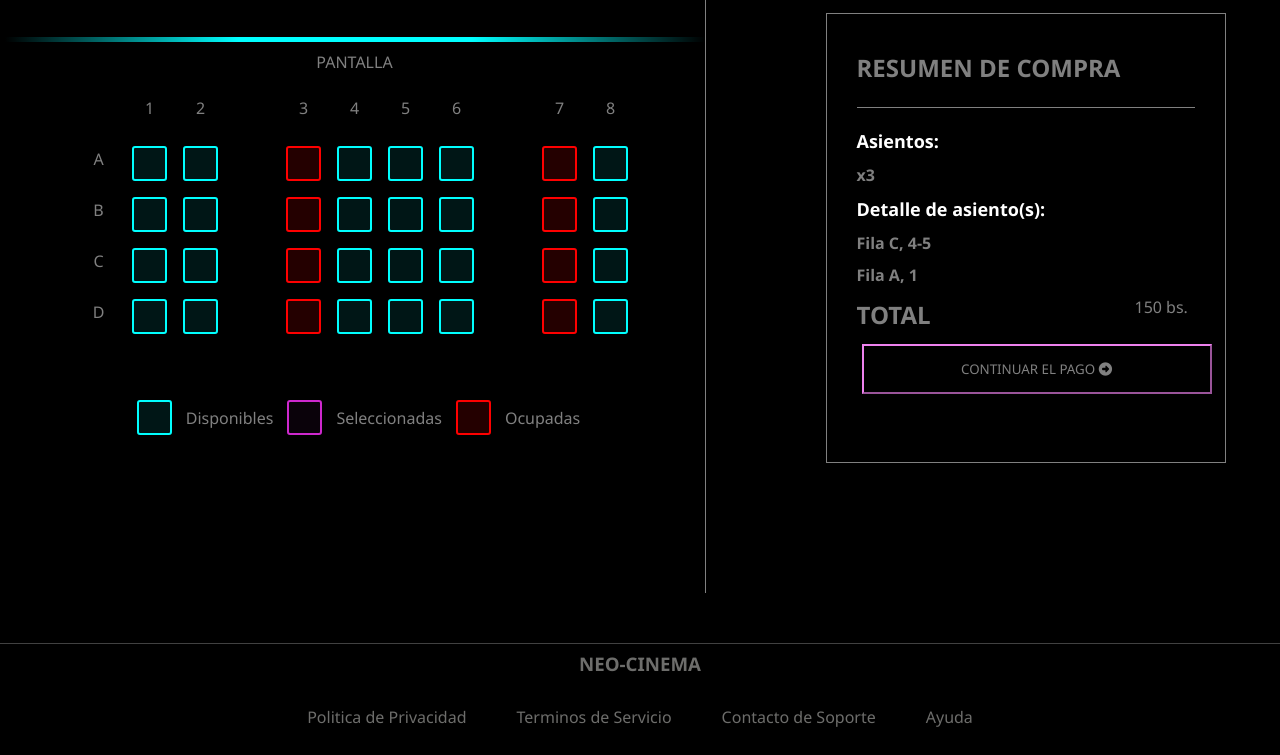
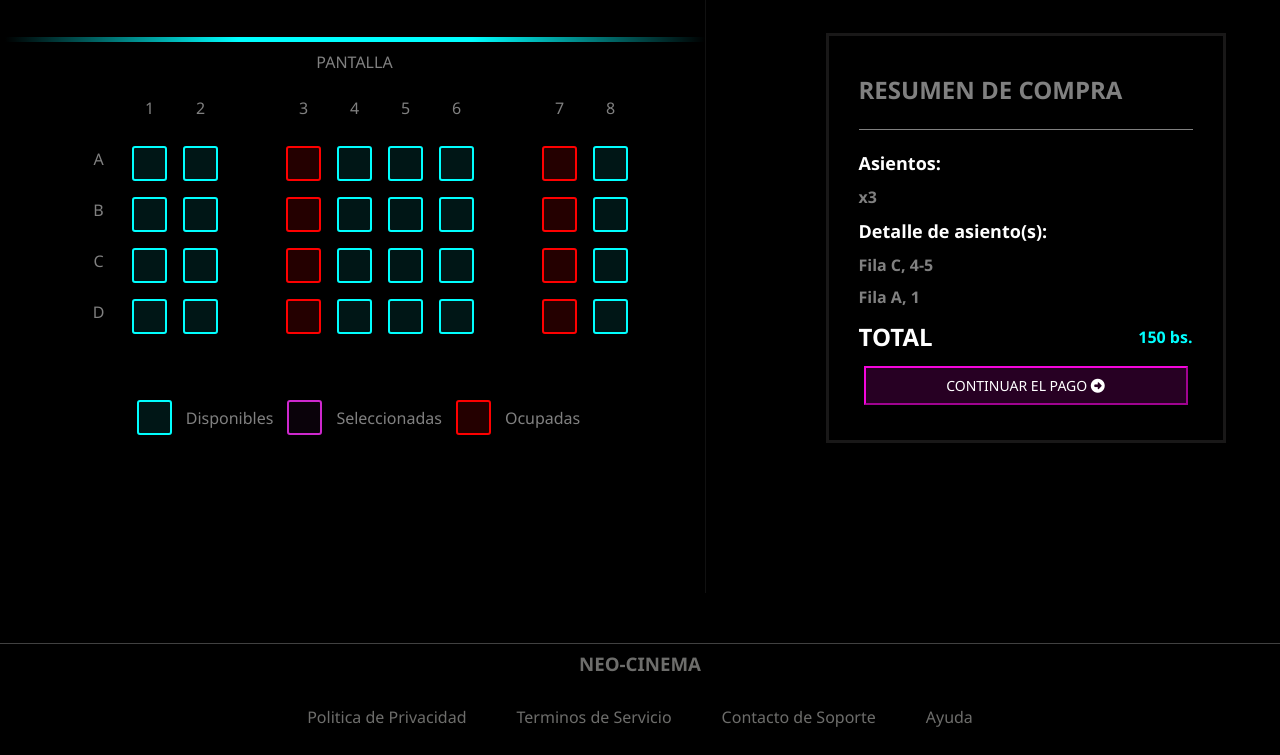
Before and after one commit to Web-101/proyecto-final-VHAL06, a plain HTML site: page sala.html in a window 1280 px wide. Shown: the part 237-992 px from the top of the page. Drawn offline with Linux system fonts and the light colour scheme.

Commit message:
Proyecto "Completo" v1 .0

```diff
--- a/sala.css
+++ b/sala.css
@@ -121,7 +121,7 @@
 
 
 .caja-compra {
-    border-left: 1px solid gray;
+    border-left: 1px solid rgba(128, 128, 128, 0.129);
     padding-left: 120px;
     display: flex;
     padding-right: 50px;
@@ -130,9 +130,9 @@
 }
 
 .contenedor-caja {
-    border: 1px solid gray;
+    border: 3px solid rgba(91, 85, 85, 0.281);
     width: 400px;
-    height: 450px;
+    height: 410px;
 }
 
 .detalle-compra {
@@ -141,6 +141,8 @@
     padding: 30px;
     color: gray;
     line-height: 2;
+    max-height: 100%;
+    max-width: 100%;
 }
 
 span h2 {
@@ -161,19 +163,27 @@ span h2 {
 
 .precio-compra{
     display:flex;
+    width: 100%;
     justify-content: space-between;
-    width: 100%;
+    align-items: center;
 }
-.precio-compra p {
-    display: flex;
-    width: 60px;
-    text-align: center;
+.precio-compra h2 {
+    color: white;
 }
+.precio-compra p{
+    color: aqua;
+    font-weight: 700;
+}
+
  button {
-    width: 350px;
+    max-width: 100%;
     height: 50px;
-    background-color: black;
-    color: gray;
-    border-color: violet;
+    background-color: rgba(244, 6, 220, 0.157);
+    color: rgb(255, 255, 255);
+    border-color: rgb(244, 6, 220);
     margin: 5px;
+    gap: 15px;
+    align-items: center;
+    font-size: 14px;
+
 }
```
